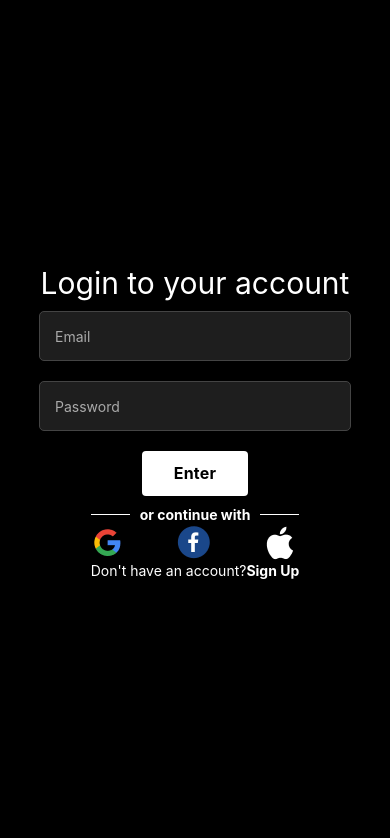
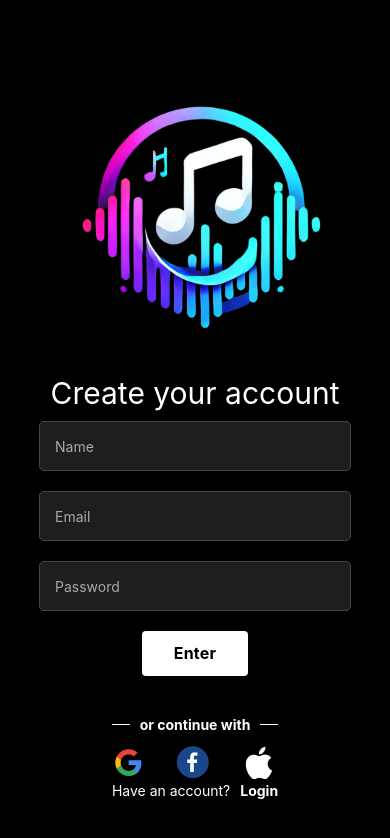
Before and after one commit to RuanVFeitosa/Sonora, a React Native app: screen / in a window 390 px wide. Shown: the top 838 px of the page. Built offline with nearby package versions, Linux system fonts and the light colour scheme; no server answers.

Commit message:
fazendo ajustes

```diff
--- a/MainNavigator.js
+++ b/MainNavigator.js
@@ -42,7 +42,7 @@ export default function MainNavigator() {
       }}
     >
       <Stack.Navigator
-        initialRouteName="Home"
+        initialRouteName="Sign"
         screenOptions={{
           headerShown: false,
           statusBarHidden : true,
--- a/src/Components/ItemPlaylist.js
+++ b/src/Components/ItemPlaylist.js
@@ -33,6 +33,16 @@ export default function ItemPlaylist({
     });
   };
 
+  const createTwoButtonAlert2 = (subTitle) =>
+    Alert.alert("Sucesso", subTitle, [
+      {
+        text: "Cancel",
+        onPress: () => console.log("Cancel Pressed"),
+        style: "cancel",
+      },
+      { text: "OK", onPress: () => console.log("OK Pressed") },
+    ]);
+
   const adicionarMusicaPlaylist = async (idPlaylist) => {
     try {
       const isAccepted = await createTwoButtonAlert(
@@ -53,7 +63,7 @@ export default function ItemPlaylist({
 
         const response = await axios.post(`${URL}/playmusic/`, data, {headers : {'Authorization' : token , "Content-Type": "application/json"} , } );
 
-        createTwoButtonAlert("Sucesso", "Musica adicionada na playlist com sucesso !");
+        createTwoButtonAlert2("Musica adicionada na playlist com sucesso !");
         navigation.navigate('Home');
         // console.log(response.data);
 
@@ -80,23 +90,23 @@ export default function ItemPlaylist({
     } catch (error) {
       // Tratando os erros
       if (error.response) {
-        console.log("data", error.response.data.msg);
+        // console.log("data", error.response.data.msg);
         // Adicionando a mensagem de erro na tela
         // createTwoButtonAlert(error.response.data.msg);
         if(error.response.status === 400){
-          createTwoButtonAlert("Erro", `A musica ${nomeMusica} ja esta na playlits ${nomePlaylist}, por favor, selecione outra`);
+          createTwoButtonAlert("Erro", `A música ${nomeMusica} já está na ${nomePlaylist}, por favor, selecione outra`);
           }
-        console.error(error.response.status);
+        // console.error(error.response.status);
         // if (error.response.status === 401) {
         //   navigationLink.navigate("Login");
         // }
-        console.error(error.response.headers);
+        // console.error(error.response.headers);
       } else if (error.request) {
-        console.error(error.request);
+        // console.error(error.request);
       } else {
-        console.error("Erroor", error.message);
+        // console.error("Erroor", error.message);
       }
-      console.error(error.config);
+      // console.error(error.config);
     }
   };
 
--- a/src/Pages/Home.js
+++ b/src/Pages/Home.js
@@ -253,14 +253,14 @@ export default function Home() {
           <View style={styles.header}>
             <Image style={styles.profile} src={imagemPerfil} />
             <View style={styles.textContainer}>
-              <Text style={styles.welcome}>Welcome Back!</Text>
+              <Text style={styles.welcome}>Bem vindo de volta!</Text>
               <Text style={styles.name}>{nome}</Text>
             </View>
           </View>
         </LinearGradient>
         <Loading loading={loading} />
         <View style={{ paddingLeft: 20, paddingRight: 20 }}>
-          <Text style={styles.cl}>Your Playlist</Text>
+          <Text style={styles.cl}>Suas playlists</Text>
           <View style={styles.cards}>
             <View style={styles.column}>
               {/* <Icon name="add" size={30} color={"white"} /> */}
--- a/src/Pages/Menu.js
+++ b/src/Pages/Menu.js
@@ -108,7 +108,7 @@ export default function Menu({ route }) {
           >
             <Image source={note} />
 
-            <Text style={styles.menuOptions}>Add to Playlist</Text>
+            <Text style={styles.menuOptions}>Adicionar a playlist</Text>
           </Pressable>
         </View>
       </ScrollView>
--- a/src/Pages/Player.js
+++ b/src/Pages/Player.js
@@ -181,7 +181,7 @@ export default function Player({ route }) {
         >
           <Image source={seta} />
         </Pressable>
-        <Text style={styles.title}>PLAYING FROM PLAYLIST</Text>
+        <Text style={styles.title}>TOCANDO DA PLAYLIST</Text>
         <Pressable
           onPress={() =>
             navigation.navigate("Menu", {
--- a/src/Pages/Playlist.js
+++ b/src/Pages/Playlist.js
@@ -166,7 +166,7 @@ export default function Playlist({ route, navigation }) {
         <Pressable onPress={() => navigationLink.navigate("Home")}>
           <Image source={seta} />
         </Pressable>
-        <Text style={styles.upTitle}>FROM PLAYLIST</Text>
+        <Text style={styles.upTitle}>DA PLAYLIST</Text>
         <Pressable
           onPress={() =>
             navigationLink.navigate("Menu", {
--- a/src/Pages/Profile.js
+++ b/src/Pages/Profile.js
@@ -116,7 +116,7 @@ export default function Profile() {
     >
       <Loading loading={loading} />
       <View style={styles.navBar}>
-        <Text style={styles.title}>My Profile</Text>
+        <Text style={styles.title}>Meu perfil</Text>
         {/* <Pressable
           style={styles.edit}
           onPress={() => navigation.navigate("Edit")}
@@ -134,9 +134,9 @@ export default function Profile() {
       </View>
       <View style={styles.cards}>
         <View style={styles.column}>
-          <CardProfile title={"Favorites"} icon={"heart"} pressable={"Fav"} />
+          <CardProfile title={"Favoritos"} icon={"heart"} pressable={"Fav"} />
           <CardProfile
-            title={"New Playlist"}
+            title={"Criar playlist"}
             icon={"add"}
             pressable={"Create Playlist"}
           />
--- a/src/Pages/Sign.js
+++ b/src/Pages/Sign.js
@@ -10,6 +10,7 @@ import {
   Alert,
   Modal,
   ActivityIndicator,
+  ScrollView,
 } from "react-native";
 import { URL } from "@env";
 
@@ -142,6 +143,7 @@ export default function Sign(props) {
 
   return (
     <>
+      {/* <ScrollView> */}
         <View style={styles.container}>
           <Image style={styles.image} source={Logo} />
           <Text style={styles.title}>Create your account</Text>
@@ -149,7 +151,7 @@ export default function Sign(props) {
           {/* Formulário de Login */}
           <TextInput
             style={styles.input}
-          placeholder="Nome"
+            placeholder="Name"
             placeholderTextColor="#aaaaaa"
             value={nome}
             onChangeText={setNome}
@@ -175,7 +177,7 @@ export default function Sign(props) {
             secureTextEntry={true}
           />
 
-        <Loading loading={loading}/>
+          <Loading loading={loading} />
 
           <Pressable style={styles.button} onPress={() => cadastro()}>
             <Text style={styles.textButton}>{title}</Text>
@@ -201,12 +203,13 @@ export default function Sign(props) {
                   style={styles.signUpButton}
                   onPress={() => navigation.navigate("Login")}
                 >
-                <Text style={styles.textSignUp}>Sign Up</Text>
+                  <Text style={styles.textSignUp}>Login</Text>
                 </Pressable>
               </Text>
             </View>
           </View>
         </View>
+      {/* </ScrollView> */}
     </>
   );
 }
@@ -230,7 +233,7 @@ const styles = StyleSheet.create({
   title: {
     fontSize: 30,
     color: "white",
-    marginBottom: 10,
+    // marginBottom: 10,
   },
 
   input: {
@@ -260,7 +263,7 @@ const styles = StyleSheet.create({
   containerLine: {
     flexDirection: "row",
     alignItems: "center",
-    paddingBottom: 20,
+    paddingBottom: 10,
   },
 
   line: {
@@ -295,9 +298,9 @@ const styles = StyleSheet.create({
   },
 
   account: {
-    alignItems: "center",
+    // alignItems: "center",
     color: "white",
-    marginTop: 20,
+    // marginTop: 20,
   },
 
   textSignUp: {
```
Also changed, not shown: src/Pages/Library.js (+6 -6 lines). Lines whose indentation alone changed are shown as unchanged.
